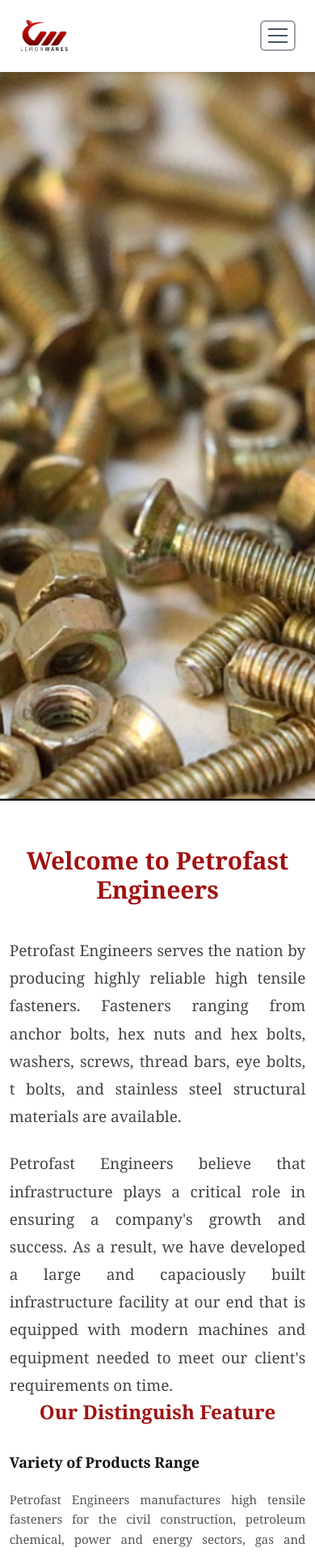
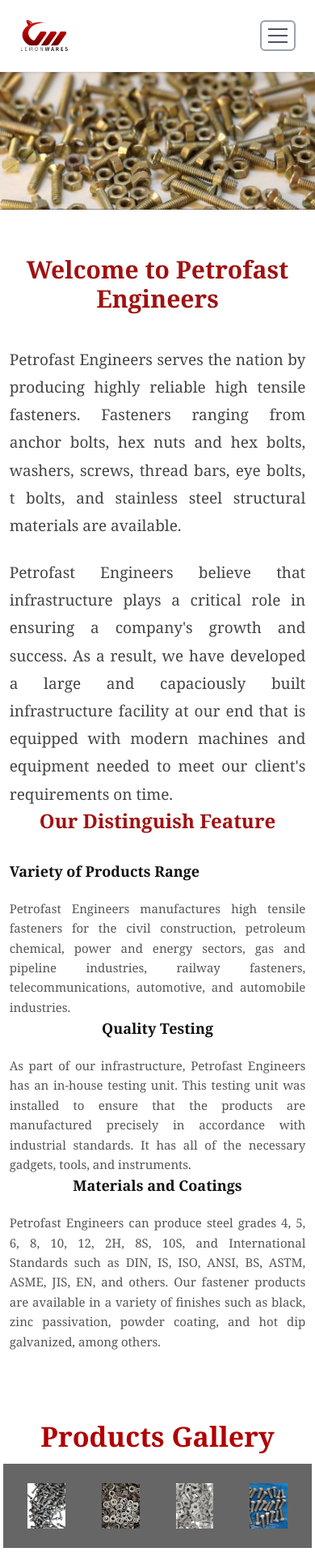
Before and after one commit to Sharvani24/petrofast-engineers, a React (Vite) app: page / in a window 390 px wide. Shown: the top 1917 px of the page at 81% size. Built offline with nearby package versions, Linux system fonts and the light colour scheme.

Commit message:
fix: responsive banner image

```diff
--- a/src/components/Gallery.jsx
+++ b/src/components/Gallery.jsx
@@ -59,15 +59,12 @@
   });
 
   return (
-    <section className="w-full bg-white pt-12">
-      <div className="text-center mb-12">
-        <h2
-          className="font-serif font-bold text-[#b00000]"
-          style={{ fontSize: '34px' }}
-        >
-          Products Gallery
-        </h2>
-      </div>
+    <section className="w-full bg-white pt-0 mt-0">
+  <div className="text-center mb-2">
+    <h2 className="font-serif font-bold text-[#b00000]" style={{ fontSize: '34px', marginTop: '0' }}>
+      Products Gallery
+    </h2>
+  </div>
 
       <div className="relative w-[98%] max-w-[1800px] mx-auto">
         <div className="bg-[#666] py-5 overflow-hidden relative">
--- a/src/pages/Home.jsx
+++ b/src/pages/Home.jsx
@@ -8,7 +8,10 @@
         <img
           src={homeImg}
           alt="Fasteners Banner"
-          className="w-full h-[900px] object-cover object-center block"
+          /* h-auto: allows the image to shrink proportionally
+             max-h-[80vh]: keeps it from being too tall on large screens
+          */
+          className="w-full h-auto max-h-[80vh] object-cover object-center block"
         />
       </div>
     </section>
```
